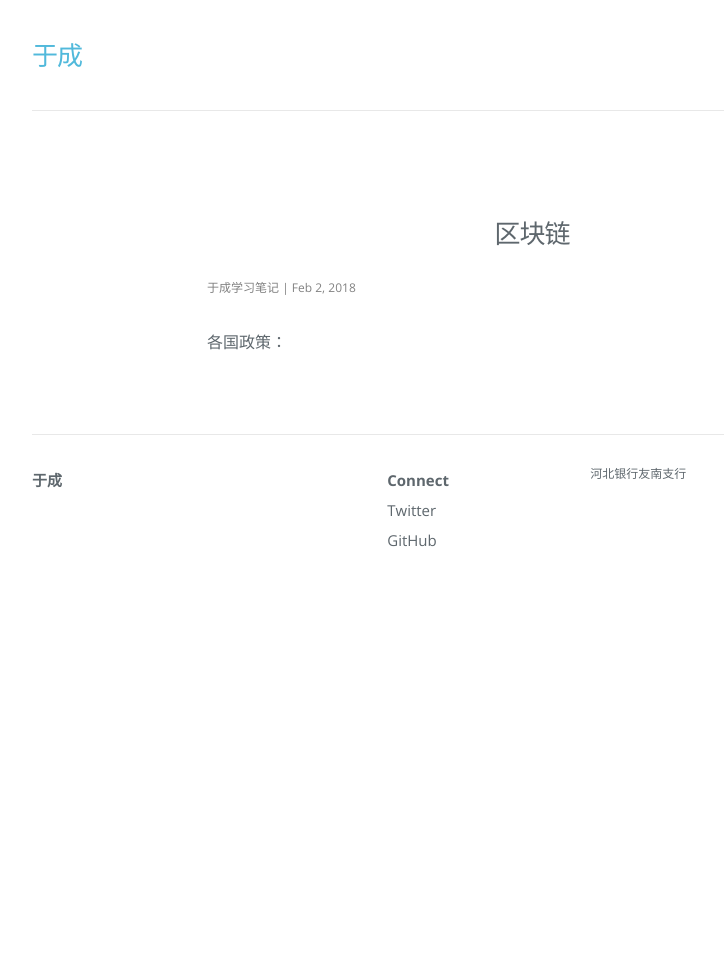
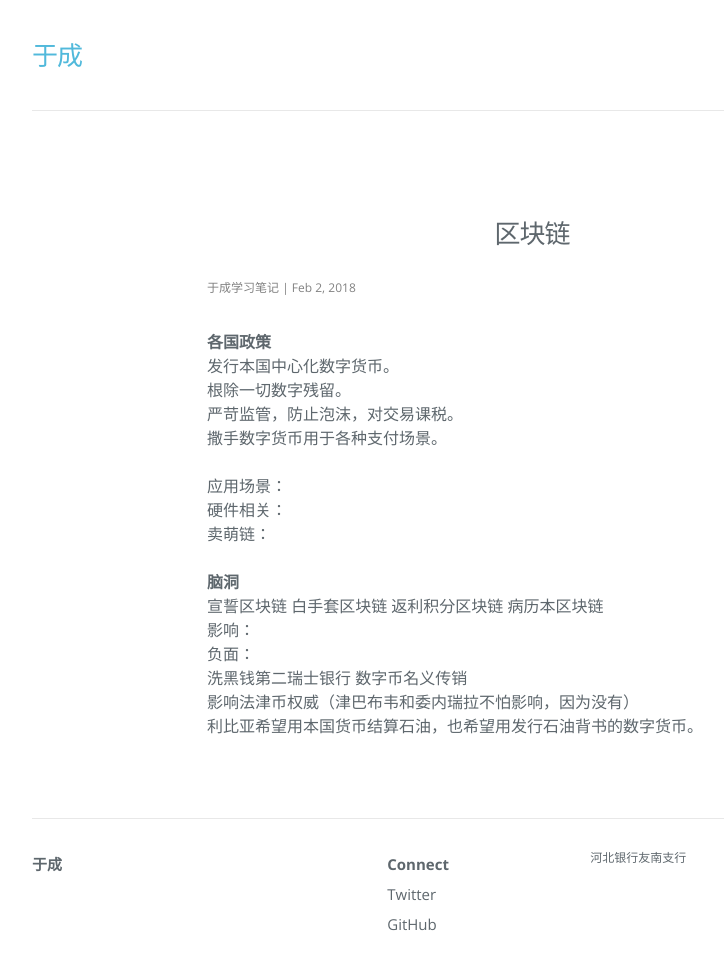
Before and after one commit to hebbank/jekyll, a Jekyll site: the page built from _posts/2018-02-02-qkl.md, in a window 1280 px wide and 1007 px high. Shown: the top 970 px of the window, without its empty margins (108-832 px from the left). Built offline with Jekyll 4.4.1, drawn with Linux system fonts in a browser that asks for light colours; nearby versions of some CDN libraries.

Commit message:
Update 区块链

```diff
--- a/_posts/2018-02-02-qkl.md
+++ b/_posts/2018-02-02-qkl.md
@@ -3,4 +3,21 @@ title: 区块链
 layout: post
 categories: 区块链
 ---
-各国政策：
+**各国政策**
+发行本国中心化数字货币。
+根除一切数字残留。
+严苛监管，防止泡沫，对交易课税。
+撒手数字货币用于各种支付场景。
+
+
+应用场景：
+硬件相关：
+卖萌链：
+
+**脑洞**
+宣誓区块链 白手套区块链 返利积分区块链 病历本区块链
+影响：
+负面：
+洗黑钱第二瑞士银行  数字币名义传销
+影响法津币权威（津巴布韦和委内瑞拉不怕影响，因为没有）
+利比亚希望用本国货币结算石油，也希望用发行石油背书的数字货币。
```
